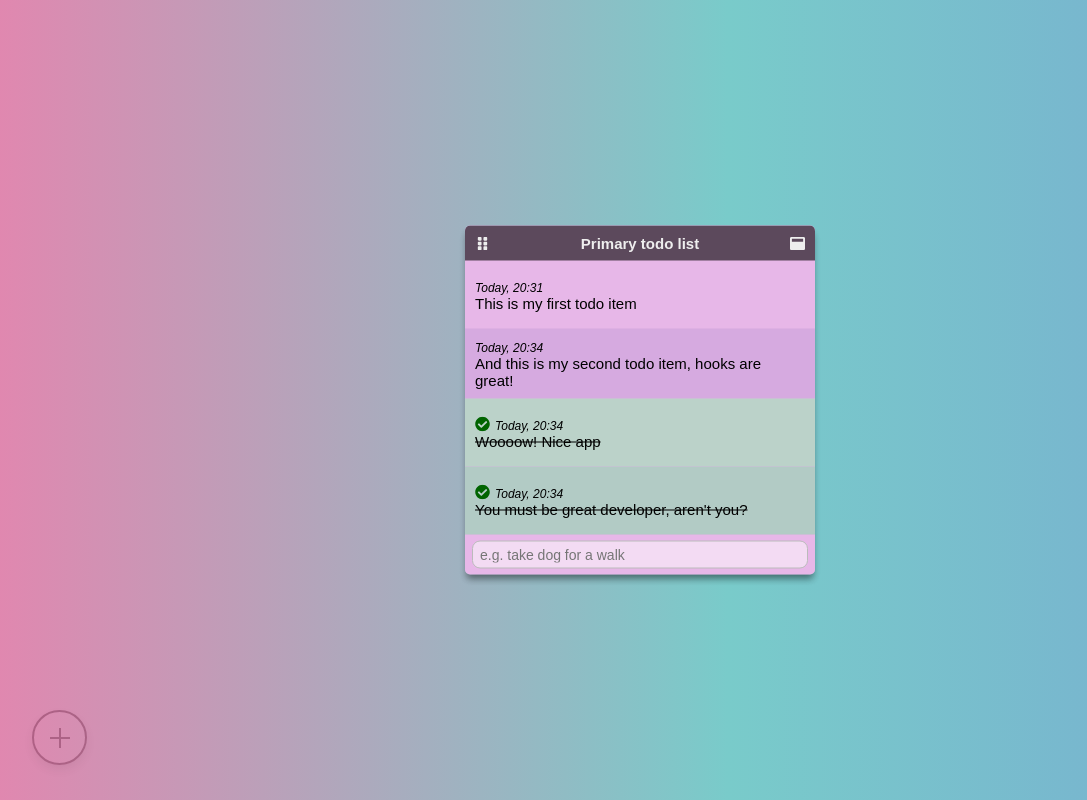
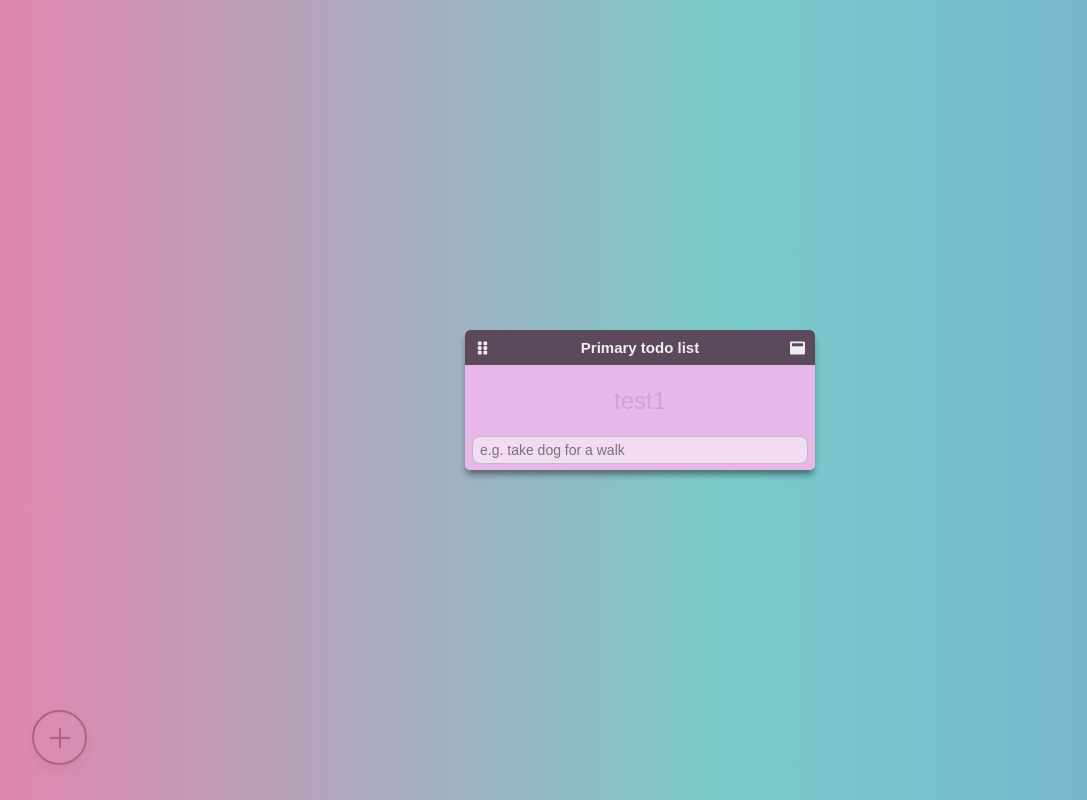
Before and after one commit to lukaaspl/sticky-notes, a React (Create React App) app: page / in a window 1280 px wide. Shown: the whole page, without its empty margins (0-1087 px from the left). Built offline with nearby package versions, Linux system fonts and the light colour scheme.

Commit message:
set random action message handler

```diff
--- a/src/App.js
+++ b/src/App.js
@@ -6,6 +6,7 @@ import AddListForm from './containers/AddListForm';
 import Prompt from './components/Prompt';
 import backgroundAnimation from './helpers/backgroundAnimation';
 import randomPlaceholder from './helpers/randomPlaceholder';
+import randomActionMessage from './helpers/randomActionMessage';
 
 const GlobalStyle = createGlobalStyle`
   * {
@@ -33,6 +34,7 @@ const App = () => {
       name: 'Primary todo list',
       color: 'Lilac Purple',
       placeholder: 'take dog for a walk',
+      actionMessage: 'test1',
       isActive: true
     },
     {
@@ -40,6 +42,7 @@ const App = () => {
       name: 'Additional list',
       color: 'Sky Blue',
       placeholder: 'check browsers compatibility',
+      actionMessage: 'test2',
       isActive: false
     }
   ]);
@@ -87,10 +90,11 @@ const App = () => {
         : 1;
 
     const placeholder = randomPlaceholder(todoLists);
+    const actionMessage = randomActionMessage(todoLists);
 
     const newTodoLists = [
       ...todoLists,
-      { id, name, color, placeholder, isActive: false }
+      { id, name, color, placeholder, actionMessage, isActive: false }
     ];
 
     setTodoLists(newTodoLists);
@@ -112,6 +116,7 @@ const App = () => {
           name={todoList.name}
           color={todoList.color}
           placeholder={todoList.placeholder}
+          actionMessage={todoList.actionMessage}
           isWindowActive={todoList.isActive}
           active={handleSetWindowActive.bind(this, todoList.id)}
           confirmRemovingList={handleConfirmRemovingList}
--- a/src/containers/TodoList.js
+++ b/src/containers/TodoList.js
@@ -80,35 +80,36 @@ const TodoList = ({
   id,
   color,
   placeholder,
+  actionMessage,
   isWindowActive,
   active,
   confirmRemovingList
 }) => {
   const [todos, setTodos] = useState([
-    {
-      id: 1,
-      content: 'This is my first todo item',
-      date: 'Today, 20:31',
-      isDone: false
-    },
-    {
-      id: 2,
-      content: 'And this is my second todo item, hooks are great!',
-      date: 'Today, 20:34',
-      isDone: false
-    },
-    {
-      id: 3,
-      content: 'Woooow! Nice app',
-      date: 'Today, 20:34',
-      isDone: true
-    },
-    {
-      id: 4,
-      content: "You must be great developer, aren't you?",
-      date: 'Today, 20:34',
-      isDone: true
-    }
+    // {
+    //   id: 1,
+    //   content: 'This is my first todo item',
+    //   date: 'Today, 20:31',
+    //   isDone: false
+    // },
+    // {
+    //   id: 2,
+    //   content: 'And this is my second todo item, hooks are great!',
+    //   date: 'Today, 20:34',
+    //   isDone: false
+    // },
+    // {
+    //   id: 3,
+    //   content: 'Woooow! Nice app',
+    //   date: 'Today, 20:34',
+    //   isDone: true
+    // },
+    // {
+    //   id: 4,
+    //   content: "You must be great developer, aren't you?",
+    //   date: 'Today, 20:34',
+    //   isDone: true
+    // }
   ]);
 
   const [minimized, setMinimized] = useState(false);
@@ -196,7 +197,7 @@ const TodoList = ({
             />
           ))
         ) : (
-          <StyledParagraph>Plan sth crazy!</StyledParagraph>
+          <StyledParagraph>{actionMessage}</StyledParagraph>
         )}
       </StyledItems>
       <AddTodoForm addItem={handleAddTodoItem} placeholder={placeholder} />
--- /dev/null
+++ b/src/helpers/randomActionMessage.js
@@ -0,0 +1,24 @@
+const randomActionMessage = todoLists => {
+  const actionMessages = [
+    'Plan something crazy!',
+    'Just do it!',
+    'Always deliver!',
+    "Don't hang around!",
+    "Don't regret anything!"
+  ];
+
+  const randomIndex = Math.floor(Math.random() * actionMessages.length);
+  const drawnActionMessage = actionMessages[randomIndex];
+
+  if (todoLists.length < actionMessages.length) {
+    const isActionMessageAlreadySet = todoLists.find(
+      todoList => todoList.actionMessage === drawnActionMessage
+    );
+
+    if (isActionMessageAlreadySet) return randomActionMessage(todoLists);
+  }
+
+  return drawnActionMessage;
+};
+
+export default randomActionMessage;
```
